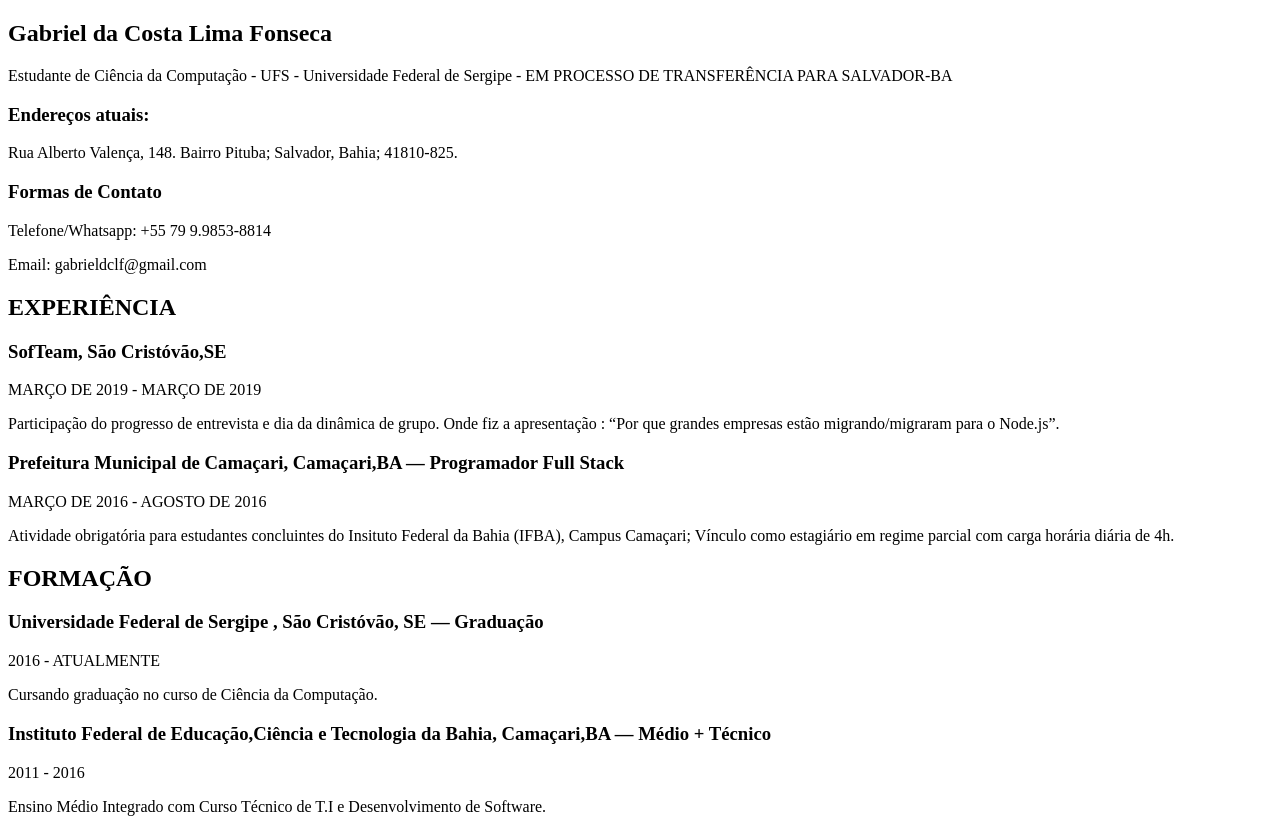
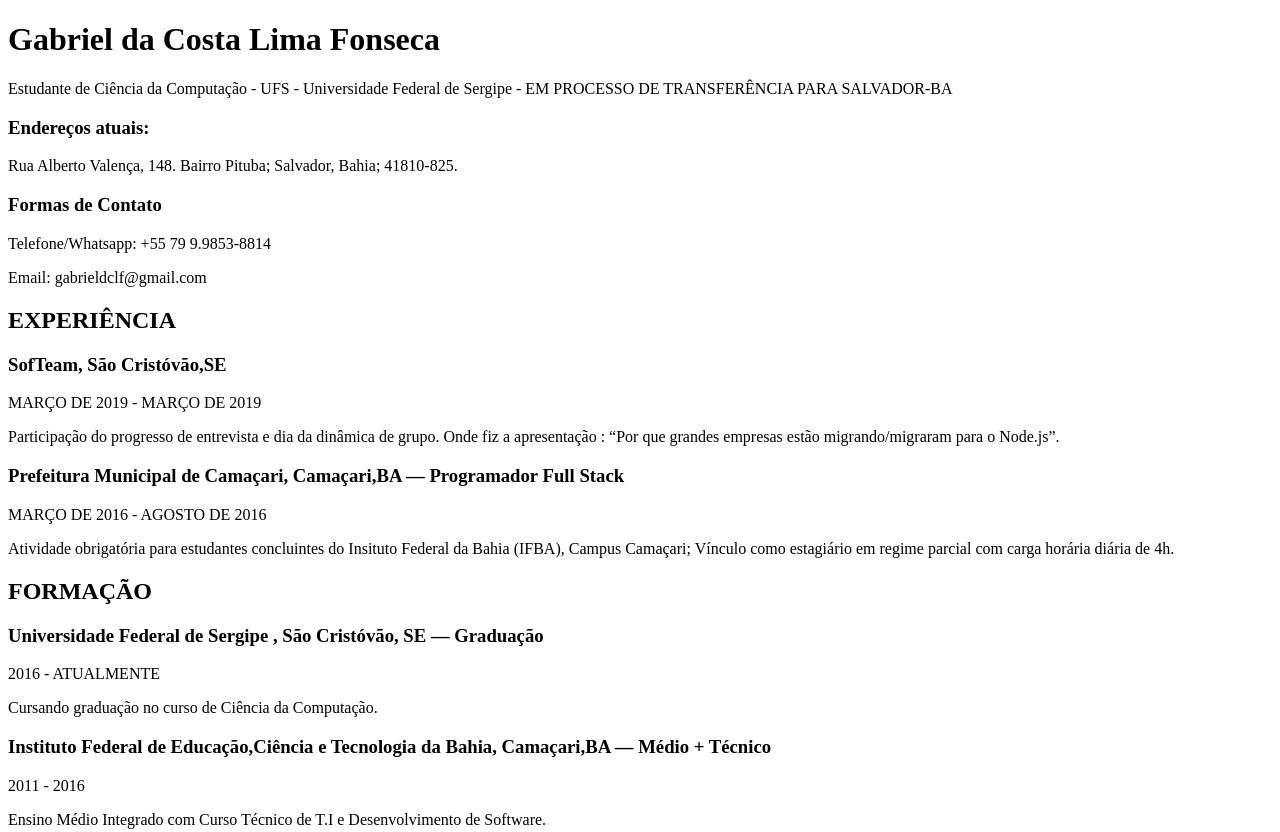
Before and after one commit to gabrielclf/gabrielclf.github.io, a plain HTML site: page index.html in a window 1280 px wide. Shown: the top 832 px of the page. Drawn offline with Linux system fonts and the light colour scheme.

Commit message:
Update index.html

```diff
--- a/index.html
+++ b/index.html
@@ -5,7 +5,7 @@
 	<link rel="icon" type="image/x-icon" href="assets/images/favicon.ico">
   </head>
   <body>
-    <h2>Gabriel da Costa Lima Fonseca</h2>
+    <h1>Gabriel da Costa Lima Fonseca</h1>
     <p>Estudante de Ciência da Computação - UFS - Universidade Federal de Sergipe - EM PROCESSO DE TRANSFERÊNCIA PARA SALVADOR-BA</p>
 	<h3>Endereços atuais: </h3>
 	<p>Rua Alberto Valença, 148. Bairro Pituba; Salvador, Bahia; 41810-825. </p>
```
